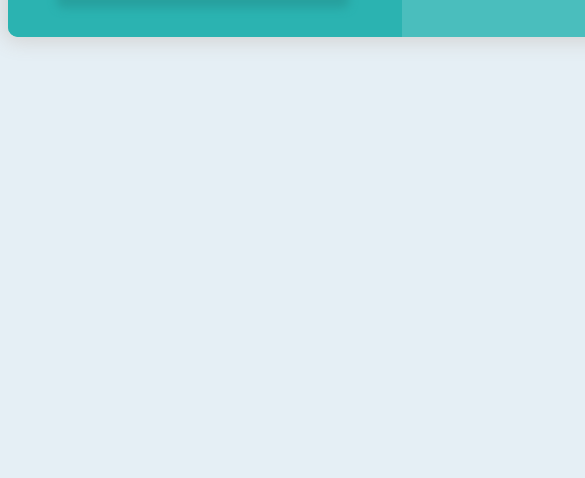
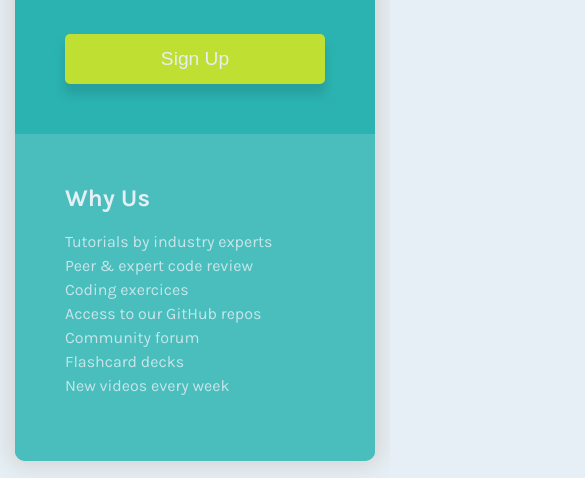
Before and after one commit to DeXoteric/learning-projects-for-web-dev, a plain HTML site: page zachg-mentor-css-pricing-card-challange/index.html in a window 390 px wide. Shown: the part 650-1128 px from the top of the page, 585 px wide, since content can reach past the window. Before the commit the page ends 844 px from the top, so only its background shows below. Drawn offline with Linux system fonts and the light colour scheme.

Commit message:
added simple media query for media devices

```diff
--- a/zachg-mentor-css-pricing-card-challange/styles.css
+++ b/zachg-mentor-css-pricing-card-challange/styles.css
@@ -45,8 +45,8 @@ li {
 }
 
 #card {
-  width: 49em;
-  height: 35em;
+  width: 780px;
+  height: 560px;
   margin: 15vh auto;
   box-shadow: 0px 0px 20px 5px #d4d4d4;
   background-color: white;
@@ -144,3 +144,17 @@ button:hover {
 #bottom-right-section h4 {
   margin-bottom: 20px;
 }
+
+@media (max-width: 800px) {
+  #bottom-left-section,
+  #bottom-right-section {
+    width: 100%;
+  }
+
+  #card {
+    height: auto;
+    width: 60%;
+    min-width: 360px;
+    margin: 2vh auto;
+  }
+}
```
